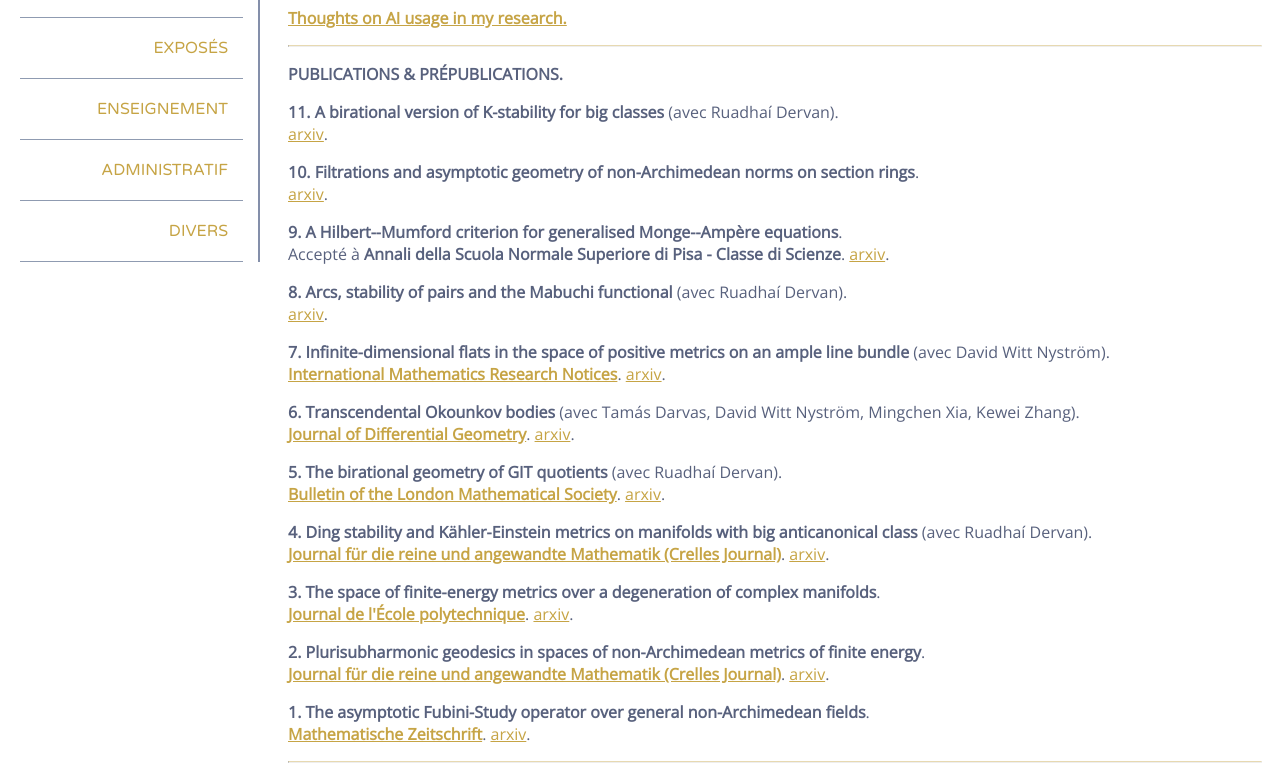
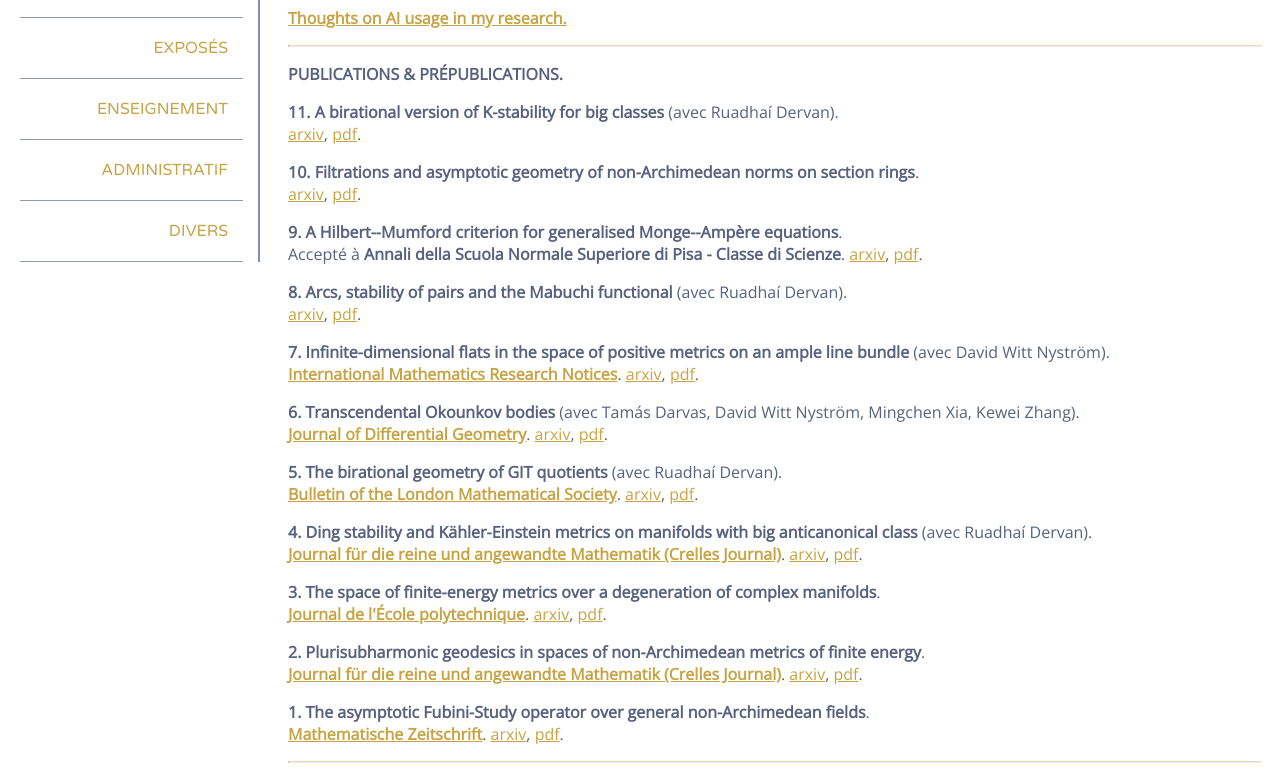
Before and after one commit to rebouletremimath/rebouletremimath.github.io, a plain HTML site: page index.html in a window 1280 px wide. Shown: the part 373-1149 px from the top of the page. Drawn offline with nearby package versions, Linux system fonts and the light colour scheme.

Commit message:
Update index.html

```diff
--- a/index.html
+++ b/index.html
@@ -89,50 +89,50 @@
 
     <p>
         <b>11.</b> <strong> A birational version of K-stability for big classes</strong> (avec Ruadhaí Dervan).<br>
-      <a href="https://arxiv.org/abs/2603.25605">arxiv</a>.
+      <a href="https://arxiv.org/abs/2603.25605">arxiv</a>, <a href="pdf/articles/11_big_k_stability.pdf">pdf</a>.
     </p>
     <p>
         <b>10.</b> <strong> Filtrations and asymptotic geometry of non-Archimedean norms on section rings</strong>.<br>
-      <a href="https://arxiv.org/abs/2508.16322">arxiv</a>.
+      <a href="https://arxiv.org/abs/2508.16322">arxiv</a>, <a href="pdf/articles/10_asympt_na.pdf">pdf</a>.
     </p>
     <p>
         <b>9.</b> <strong> A Hilbert--Mumford criterion for generalised Monge--Ampère equations</strong>.<br>
-      Accepté à <strong>Annali della Scuola Normale Superiore di Pisa - Classe di Scienze</strong>. <a href="https://arxiv.org/abs/2504.06612">arxiv</a>.
+      Accepté à <strong>Annali della Scuola Normale Superiore di Pisa - Classe di Scienze</strong>. <a href="https://arxiv.org/abs/2504.06612">arxiv</a>, <a href="pdf/articles/09_deligne_jeq.pdf">pdf</a>.
     </p>
     <p>
     <p>
         <b>8.</b> <strong> Arcs, stability of pairs and the Mabuchi functional </strong> (avec Ruadhaí Dervan).<br>
-      <a href="https://arxiv.org/abs/2409.13617">arxiv</a>.
+      <a href="https://arxiv.org/abs/2409.13617">arxiv</a>, <a href="pdf/articles/08_arcsmodels.pdf">pdf</a>.
     </p>
     <p>
         <b>7.</b> <strong> Infinite-dimensional flats in the space of positive metrics on an ample line bundle </strong> (avec David Witt Nyström).<br>
-      <strong><a href="https://academic.oup.com/imrn/article-abstract/2025/22/rnaf342/8324831?redirectedFrom=fulltext">International Mathematics Research Notices</a></strong>. <a href="https://arxiv.org/abs/2311.13451">arxiv</a>.
+      <strong><a href="https://academic.oup.com/imrn/article-abstract/2025/22/rnaf342/8324831?redirectedFrom=fulltext">International Mathematics Research Notices</a></strong>. <a href="https://arxiv.org/abs/2311.13451">arxiv</a>, <a href="pdf/articles/07_okounkov_flats">pdf</a>.
     </p>
     <p>
         <b>6.</b> <strong> Transcendental Okounkov bodies </strong> (avec Tamás Darvas, David Witt Nyström, Mingchen Xia, Kewei Zhang).<br>
-      <strong><a href="https://projecteuclid.org/journals/journal-of-differential-geometry/volume-132/issue-1/Transcendental-Okounkov-bodies/10.4310/jdg/1766433802.short">Journal of Differential Geometry</a></strong>. <a href="https://arxiv.org/abs/2309.07584">arxiv</a>.
+      <strong><a href="https://projecteuclid.org/journals/journal-of-differential-geometry/volume-132/issue-1/Transcendental-Okounkov-bodies/10.4310/jdg/1766433802.short">Journal of Differential Geometry</a></strong>. <a href="https://arxiv.org/abs/2309.07584">arxiv</a>, <a href="pdf/articles/06_transcendental_okounkov.pdf">pdf</a>.
     </p>
     <p>
         <b>5.</b> <strong>The birational geometry of GIT quotients</strong> (avec Ruadhaí Dervan).<br>
-      <strong><a href="https://londmathsoc.onlinelibrary.wiley.com/doi/full/10.1112/blms.70072">Bulletin of the London Mathematical Society</a></strong>. <a href="https://arxiv.org/abs/2301.09227">arxiv</a>.
+      <strong><a href="https://londmathsoc.onlinelibrary.wiley.com/doi/full/10.1112/blms.70072">Bulletin of the London Mathematical Society</a></strong>. <a href="https://arxiv.org/abs/2301.09227">arxiv</a>, <a href="pdf/articles/05_uvgit.pdf">pdf</a>.
     </p>
     <p>
         <b>4.</b> <strong>Ding stability and Kähler-Einstein metrics on manifolds with big anticanonical class</strong> (avec Ruadhaí Dervan).<br>
-      <strong><a href="https://www.degruyter.com/document/doi/10.1515/crelle-2024-0062/html">Journal für die reine und angewandte Mathematik (Crelles Journal)</a></strong>. <a href="https://arxiv.org/abs/2209.08952">arxiv</a>.
+      <strong><a href="https://www.degruyter.com/document/doi/10.1515/crelle-2024-0062/html">Journal für die reine und angewandte Mathematik (Crelles Journal)</a></strong>. <a href="https://arxiv.org/abs/2209.08952">arxiv</a>, <a href="pdf/articles/04_bigding.pdf">pdf</a>.
     </p>
     <p>
         <b>3.</b> <strong>The space of finite-energy metrics over a degeneration of complex manifolds</strong>.<br>
-      <strong><a href="https://jep.centre-mersenne.org/item/10.5802/jep.229.pdf">Journal de l'École polytechnique</a></strong>. <a href="https://arxiv.org/abs/2107.04841">arxiv</a>.
+      <strong><a href="https://jep.centre-mersenne.org/item/10.5802/jep.229.pdf">Journal de l'École polytechnique</a></strong>. <a href="https://arxiv.org/abs/2107.04841">arxiv</a>, <a href="pdf/articles/03_discs.pdf">pdf</a>.
     </p>
 
     <p>
         <b>2.</b> <strong>Plurisubharmonic geodesics in spaces of non-Archimedean metrics of finite energy</strong>.<br>
-        <strong><a href="https://www.degruyter.com/document/doi/10.1515/crelle-2022-0059/html">Journal für die reine und angewandte Mathematik (Crelles Journal)</a></strong>. <a href="https://arxiv.org/abs/2012.07972">arxiv</a>.
+        <strong><a href="https://www.degruyter.com/document/doi/10.1515/crelle-2022-0059/html">Journal für die reine und angewandte Mathematik (Crelles Journal)</a></strong>. <a href="https://arxiv.org/abs/2012.07972">arxiv</a>, <a href="pdf/articles/02_nageod.pdf">pdf</a>.
     </p>
 
     <p>
         <b>1.</b> <strong>The asymptotic Fubini-Study operator over general non-Archimedean fields</strong>.<br>
-        <strong><a href="https://link.springer.com/article/10.1007/s00209-021-02770-2">Mathematische Zeitschrift</a></strong>. <a href="https://arxiv.org/abs/2004.11635">arxiv</a>.
+        <strong><a href="https://link.springer.com/article/10.1007/s00209-021-02770-2">Mathematische Zeitschrift</a></strong>. <a href="https://arxiv.org/abs/2004.11635">arxiv</a>, <a href="pdf/articles/01_asympt_fs.pdf">pdf</a>.
     </p>
 
     <hr>
```
